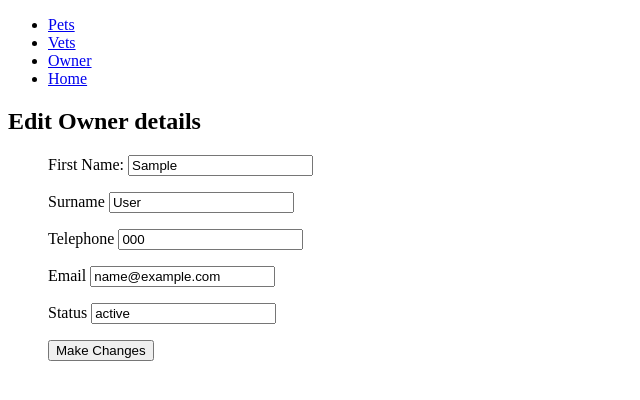
After one commit to kerimsamba/Python-app-using-PostgreSQL-database-CRUD-week_4, a Flask app: page /owners/edit/1 in a window 1280 px wide. The commit adds this page. Shown: the top 400 px of the page, without its empty margins (0-640 px from the left). Run offline with Flask 2, Linux system fonts and the light colour scheme; a database or web service that is not in the repository returns one stand-in record (values such as "Sample title"); some libraries are stand-ins or nearby versions.

```diff
--- a/controllers/owner_controller.py
+++ b/controllers/owner_controller.py
@@ -18,7 +18,7 @@ def show(id):
     pets = pet_repository.select_all()
     return render_template("/owners/show.html", owner=owner, pets=pets)
 
-@owners_blueprint.route("/owners/new")
+@owners_blueprint.route("/owners/new", methods=["GET"])
 def new_owner():
     return render_template("/owners/new.html")
 
@@ -28,6 +28,24 @@ def create_owner():
     surname = request.form["surname"]
     telephone = request.form["telephone"]
     email = request.form["email"]
-    owner = Owner(first_name, surname)
+    status = "active"
+    owner = Owner(first_name, surname, telephone, email, status)
     owner_repository.save(owner)
     return redirect("/pets")
+
+@owners_blueprint.route("/owners/edit/<id>", methods=["GET"])
+def edit(id):
+    owner = owner_repository.select(id)
+    return render_template("owners/edit.html", owner=owner)
+
+@owners_blueprint.route("/owners/<id>", methods=["POST"])
+def change_owner_details(id):
+    first_name = request.form["first_name"]
+    surname = request.form["surname"]
+    telephone = request.form["telephone"]
+    email = request.form["email"]
+    status = request.form["status"]
+    id = request.form["id"]
+    owner = Owner(first_name, surname, telephone, email, status, id)
+    owner_repository.change(owner)
+    return redirect("/owners")
--- a/db/vet_manager.sql
+++ b/db/vet_manager.sql
@@ -13,7 +13,8 @@ CREATE TABLE owners (
     first_name VARCHAR(255),
     surname VARCHAR(255),
     telephone VARCHAR(255),
-    email VARCHAR(255)
+    email VARCHAR(255),
+    status VARCHAR(255)
     );
 
 CREATE TABLE pets (
--- a/models/owner.py
+++ b/models/owner.py
@@ -1,8 +1,9 @@
 class Owner:
 
-    def __init__(self, first_name, surname, telephone, email, id = None):
+    def __init__(self, first_name, surname, telephone, email, status, id = None):
         self.first_name = first_name
         self.surname = surname
         self.telephone = telephone
         self.email = email
+        self.status = status
         self.id = id
--- a/repositories/owner_repository.py
+++ b/repositories/owner_repository.py
@@ -6,8 +6,8 @@ def delete_all():
     run_sql(sql)
 
 def save(owner):
-    sql = "INSERT INTO owners(first_name, surname, telephone, email) VALUES ( %s, %s, %s, %s ) RETURNING id"
-    values = [owner.first_name, owner.surname, owner.telephone, owner.email]
+    sql = "INSERT INTO owners(first_name, surname, telephone, email, status) VALUES ( %s, %s, %s, %s, %s) RETURNING id"
+    values = [owner.first_name, owner.surname, owner.telephone, owner.email, owner.status]
     results = run_sql( sql, values)
     owner.id = results[0]['id']
     return owner
@@ -20,7 +20,7 @@ def select(id):
 
     if results:
         result = results[0]
-        owner = Owner(result['first_name'], result['surname'], result['telephone'], result['email'], result['id'])
+        owner = Owner(result['first_name'], result['surname'], result['telephone'], result['email'], result['status'], result['id'])
     return owner
 
 def select_all():
@@ -29,6 +29,11 @@ def select_all():
     sql = "SELECT * FROM owners"
     results = run_sql(sql)
     for row in results:
-        owner = Owner(row['first_name'], row['surname'], row['telephone'], row['email'], row['id'])
+        owner = Owner(row['first_name'], row['surname'], row['telephone'], row['email'], row['status'], row['id'])
         owners.append(owner)
     return owners
+
+def change(owner):
+    sql = "UPDATE owners SET first_name = %s, surname = %s, telephone = %s, email = %s, status = %s WHERE id = %s;"
+    values = [owner.first_name, owner.surname, owner.telephone, owner.email, owner.status, owner.id]
+    run_sql( sql, values)
--- a/repositories/pet_repository.py
+++ b/repositories/pet_repository.py
@@ -41,3 +41,8 @@ def vet_change(id, vet_id):
     values = [new_vet_id, pet_id]
     sql = "UPDATE pets SET vet_id = %s WHERE id = %s"
     run_sql(sql, values)
+
+def change(pet):
+    sql = "UPDATE pets SET name = %s, dob = %s, type = %s, treatment_notes = %s, vet_id = %s, owner_id = %s WHERE id = %s;"
+    values = [pet.name, pet.dob, pet.type, pet.treatment_notes, pet.vet_d, pet.owner.id, pet.id]
+    run_sql(sql, values)
--- /dev/null
+++ b/templates/owners/edit.html
@@ -0,0 +1,41 @@
+{% extends 'base.html' %}
+
+{% block content %}
+
+<h2>Edit Owner details</h2>
+
+
+<section>
+
+    <form action="/owners/{{owner.id}}" method="post">
+        <ul>
+            <label for="first_name">First Name:</label>
+            <input type="text" name="first_name" value={{owner.first_name}}>
+        </ul>
+        <ul>
+            <label for="surname">Surname</label>
+            <input type="text" name="surname" value="{{owner.surname}}">
+        </ul>
+        <ul>
+            <label for="telephone">Telephone</label>
+            <input type="text" name="telephone" value="{{owner.telephone}}">
+        </ul>
+        <ul>
+            <label for="email">Email</label>
+            <input type="text" name="email" value="{{owner.email}}">
+        </ul>
+        <ul>
+            <label for="status">Status</label>
+            <input type="text" name="status" value="{{owner.status}}">
+        </ul>
+        <input type="hidden" name="id" value="{{owner.id}}">
+        <ul>
+            <button type="submit">Make Changes</button>
+        </ul>
+
+        </form>
+</section>
+
+
+
+{% endblock %}
--- a/templates/owners/index.html
+++ b/templates/owners/index.html
@@ -2,12 +2,12 @@
 
 {% block content %}
 
-<h2>List of owners</h2>
+<h2>Owner Management</h2>
 <p>
     {% for owner in owners %}
     <ul>
         <li>
-            <a href="/owners/{{ owner.id }}">{{ owner.first_name}}  {{ owner.surname}} </a>
+            <a href="/owners/{{ owner.id }}">{{ owner.first_name}}  {{ owner.surname}} {{ owner.id }}</a>
         </li>
     </ul>
     {% endfor %}
--- a/templates/pets/index.html
+++ b/templates/pets/index.html
@@ -1,7 +1,7 @@
 {% extends 'base.html' %}
 
 {% block content %}
-    <h1>Pets</h1>
+    <h1>Pet Management</h1>
 
     <p>
         <ul>
--- a/templates/pets/new.html
+++ b/templates/pets/new.html
@@ -25,6 +25,7 @@
             {% for owner in owners %}
                 <option value="{{ owner.id }}">{{ owner.first_name }} {{ owner.surname }}</option>
             {% endfor %}
+
         </select>
     </ul>
     <ul>
--- a/templates/vets/index.html
+++ b/templates/vets/index.html
@@ -1,7 +1,7 @@
 {% extends 'base.html' %}
 
 {% block content %}
-    <h2>Vet list</h2>
+    <h2>Vet Management</h2>
     <ul>
         {% for vet in vets %}
         <li>
--- a/templates/vets/show.html
+++ b/templates/vets/show.html
@@ -6,7 +6,7 @@
     <p>
         {{ vet.first_name}} {{ vet.surname}}
     </p>
-<h3>Pets:</h3>
+<h3>Current Patient Roster:</h3>
     <p>
         <ul>
         {% for pet in pets %}
```
Also changed, not shown: console.py (+9 -7 lines), controllers/pet_controller.py (+20 -0 lines), templates/owners/new.html (+18 -6 lines), templates/owners/show.html (+9 -1 lines), templates/pets/edit.html (added, +46 -0 lines), templates/pets/show.html (+7 -6 lines). Lines whose indentation alone changed are shown as unchanged.
